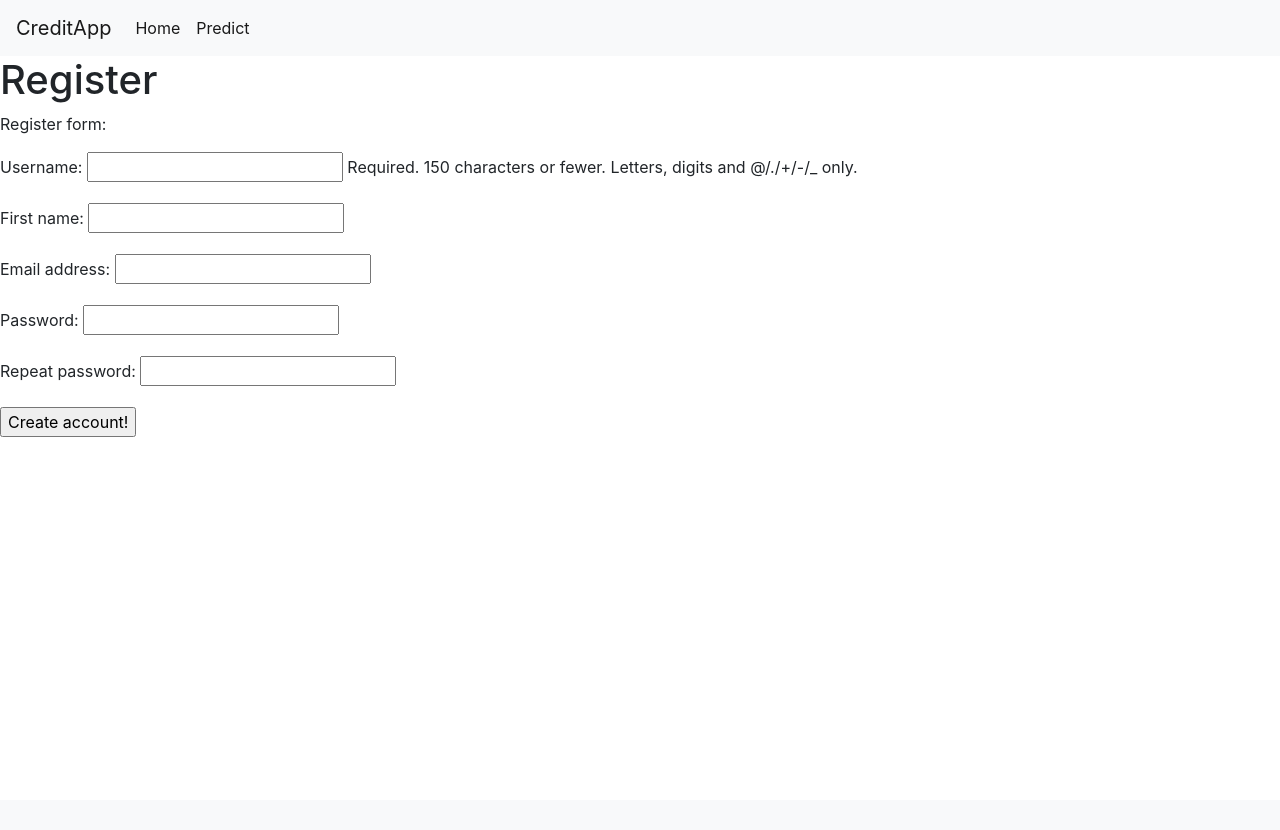
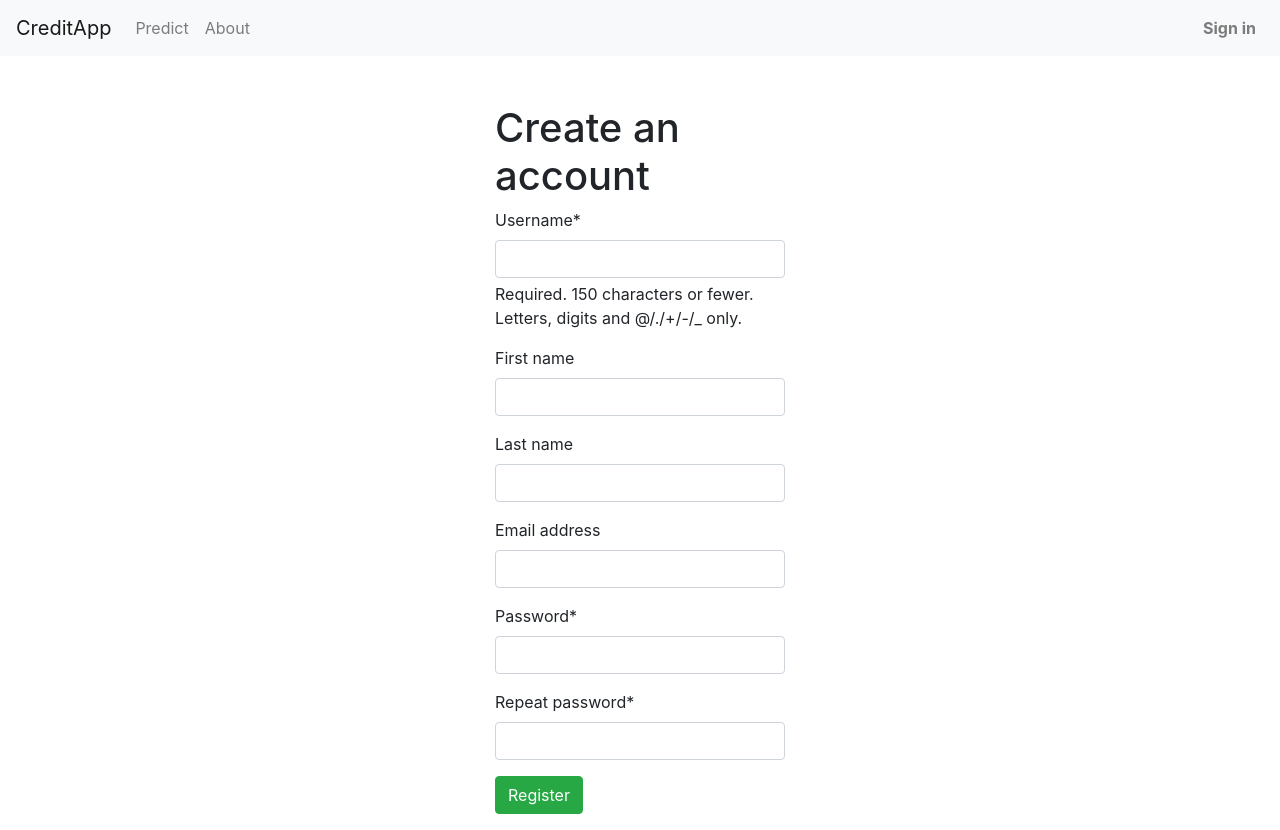
Before and after one commit to infoshareacademy/jpydzr2-syntaxerror-django, a Django app: page /register/ in a window 1280 px wide. Before the commit the page ends 437 px from the top, so only its background shows below. Run offline with Django 3.2, Linux system fonts and the light colour scheme; some libraries are stand-ins or nearby versions.

Commit message:
Add signup/logout modal

```diff
--- a/syntaxerror_project/account/forms.py
+++ b/syntaxerror_project/account/forms.py
@@ -16,7 +16,7 @@ class UserRegistrationForm(forms.ModelForm):
 
     class Meta:
         model = User
-        fields = ('username', 'first_name', 'email')
+        fields = ('username', 'first_name', 'last_name', 'email')
 
     def clean_password2(self):
         cd = self.cleaned_data
--- a/syntaxerror_project/account/urls.py
+++ b/syntaxerror_project/account/urls.py
@@ -5,7 +5,7 @@ from . import views
 app_name = 'account'
 
 urlpatterns = [
-    path('', views.dashboard, name='dashboard'),
+    path('dash/', views.dashboard, name='dashboard'),
     path('', include('django.contrib.auth.urls')),
     path('register/', views.register, name='register'),
     path('edit/', views.edit, name='edit'),
--- a/syntaxerror_project/account/views.py
+++ b/syntaxerror_project/account/views.py
@@ -1,6 +1,6 @@
-from django.contrib import messages
+from django.contrib import messages, auth
 from django.contrib.auth.decorators import login_required
-from django.shortcuts import render
+from django.shortcuts import render, redirect
 from django.http import HttpResponse
 from django.contrib.auth import authenticate, login
 from .forms import LoginForm, UserRegistrationForm, UserEditForm
--- a/syntaxerror_project/credit_app/urls.py
+++ b/syntaxerror_project/credit_app/urls.py
@@ -4,6 +4,6 @@ from . import views
 app_name = 'credit_app'
 
 urlpatterns = [
-    path('calc_predict/', views.predict, name='predict'),
+    path('', views.predict, name='predict'),
     path('predict/', views.predict_chances, name='submit_prediction'),
     ]
--- a/syntaxerror_project/requirements.txt
+++ b/syntaxerror_project/requirements.txt
@@ -1,5 +1,7 @@
 asgiref==3.3.4
+crispy-bootstrap5==0.3.1
 Django==3.2
+django-crispy-forms==1.11.2
 joblib==1.0.1
 lightgbm==3.2.1
 numpy==1.20.2
--- a/syntaxerror_project/templates/accounts/dashboard.html
+++ b/syntaxerror_project/templates/accounts/dashboard.html
@@ -5,8 +5,5 @@
 {% block content %}
   <h1>Dashboard</h1>
 
-
-
-  <p><a href="{% url "accounts:logout" %}">logout</a><p>
   <p><a href="{% url "accounts:edit" %}">edit</a><p>
 {% endblock %}
--- a/syntaxerror_project/templates/accounts/login.html
+++ b/syntaxerror_project/templates/accounts/login.html
@@ -7,7 +7,7 @@
     {% if form.errors %}
     <p>
      Login or password incorrect.
-    Try again or <a href="{% url "accounts:register" %}">registrate here!</a>
+    Try again or <a href="{% url "accounts:register" %}">register here!</a>
     </p>
   {% else %}
 
--- a/syntaxerror_project/templates/accounts/register.html
+++ b/syntaxerror_project/templates/accounts/register.html
@@ -1,13 +1,18 @@
 {% extends "base.html" %}
 
-{% block title %}Register{% endblock %}
+
+
+
+
+{% load crispy_forms_tags %}
 
 {% block content %}
-  <h1>Register</h1>
-  <p>Register form:</p>
-  <form method="post">
-    {{ user_form.as_p }}
-    {% csrf_token %}
-    <p><input type="submit" value="Create account!"></p>
-  </form>
+    <div class="container col-md-3 pt-5">
+        <h1>Create an account</h1>
+        <form method="POST" class="form-group">
+            {% csrf_token %}
+            {{ user_form|crispy }}
+            <button type="submit" class="btn btn-success">Register</button>
+        </form>
+    </div>
 {% endblock %}
--- a/syntaxerror_project/templates/accounts/register_done.html
+++ b/syntaxerror_project/templates/accounts/register_done.html
@@ -3,6 +3,6 @@
 {% block title %}Hello{% endblock %}
 
 {% block content %}
-  <h1>Hello! {{ new_user.first_name }}!</h1>
-  <p>Your account is create! <a href="{% url "accounts:login" %}">Login!</a></p>
+  <h1>Hello {{ new_user.username }}</h1>
+  <p>Your account has been created! <a href="{% url "accounts:login" %}">Please sign in!</a></p>
 {% endblock %}
--- a/syntaxerror_project/templates/base.html
+++ b/syntaxerror_project/templates/base.html
@@ -13,28 +13,84 @@
 
     <title>{% block title %}{% endblock %}</title>
 </head>
+
+{% load crispy_forms_tags %}
+
 <body>
 <div id="header">
     <nav class="navbar navbar-expand-lg navbar-light bg-light">
         <a class="navbar-brand" href="#">CreditApp</a>
-          <button class="navbar-toggler" type="button" data-toggle="collapse" data-target="#navbarNav" aria-controls="navbarNav" aria-expanded="false" aria-label="Toggle navigation">
+        <button class="navbar-toggler" type="button" data-toggle="collapse" data-target="#navbarNav"
+                aria-controls="navbarNav" aria-expanded="false" aria-label="Toggle navigation">
             <span class="navbar-toggler-icon"></span>
         </button>
         <div class="collapse navbar-collapse" id="navbarNav">
             <ul class="navbar-nav">
-              <li class="nav-item active">
-                <a class="nav-link" href="#">Home <span class="sr-only">(current)</span></a>
+                <li class="nav-item">
+                    <a class="nav-link" href={% url "predict:predict" %}>Predict</a>
                 </li>
-              <li class="nav-item active">
-                <a class="nav-link" href="#">Predict <span class="sr-only">(current)</span></a>
+                <li class="nav-item">
+                    <a href="#" class="nav-link">About</a>
+                </li>
+            </ul>
+            <ul class="navbar-nav ml-auto">
+                <li class="nav-item text-white">
+                    {% if request.user.is_authenticated %}
+                        <a class="nav-link text-black font-weight-bold" href={% url "account:logout" %}>Logout</a>
+                    {% else %}
+                        <a class="nav-link text-black font-weight-bold" href="#" data-toggle="modal"
+                           data-target="#loginModal">Sign in</a>
+                    {% endif %}
                 </li>
             </ul>
         </div>
     </nav>
 </div>
 
+
+<!-- The Modal -->
+<div class="modal fade" id="loginModal">
+    <div class="modal-dialog">
+        <div class="modal-content">
+
+            <!-- Modal Header -->
+            <div class="modal-header">
+                <h4 class="modal-title">Sign in</h4>
+                <button type="button" class="close" data-dismiss="modal">&times;</button>
+            </div>
+
+            <!-- Modal body -->
+            <div class="modal-body">
+                <form method="post" action="{% url "account:login" %}">
+                    {% csrf_token %}
+
+                    <div class="form-group">
+                        <label for="id_username">Username</label>
+                        <input type="text" class="form-control" id="id_username" name="username"
+                               placeholder="Enter username" required>
+                    </div>
+
+                    <div class="form-group">
+                        <label for="id_password">Password</label>
+                        <input type="password" class="form-control" id="id_password" name="password"
+                               placeholder="Enter username" required>
+                    </div>
+
+                    <p>Don't have an account? <a href="{% url "account:register" %}">Register here</a></p>
+                    <button type="submit" class="btn btn-success">Login</button>
+                </form>
+            </div>
+
+        </div>
+    </div>
+</div>
+
 {% block content %} {% endblock %}
-    <script src="https://cdnjs.cloudflare.com/ajax/libs/popper.js/1.12.9/umd/popper.min.js" integrity="sha384-ApNbgh9B+Y1QKtv3Rn7W3mgPxhU9K/ScQsAP7hUibX39j7fakFPskvXusvfa0b4Q" crossorigin="anonymous"></script>
-    <script src="https://maxcdn.bootstrapcdn.com/bootstrap/4.0.0/js/bootstrap.min.js" integrity="sha384-JZR6Spejh4U02d8jOt6vLEHfe/JQGiRRSQQxSfFWpi1MquVdAyjUar5+76PVCmYl" crossorigin="anonymous"></script>
+<script src="https://cdnjs.cloudflare.com/ajax/libs/popper.js/1.12.9/umd/popper.min.js"
+        integrity="sha384-ApNbgh9B+Y1QKtv3Rn7W3mgPxhU9K/ScQsAP7hUibX39j7fakFPskvXusvfa0b4Q"
+        crossorigin="anonymous"></script>
+<script src="https://maxcdn.bootstrapcdn.com/bootstrap/4.0.0/js/bootstrap.min.js"
+        integrity="sha384-JZR6Spejh4U02d8jOt6vLEHfe/JQGiRRSQQxSfFWpi1MquVdAyjUar5+76PVCmYl"
+        crossorigin="anonymous"></script>
 </body>
 </html>
```
Also changed, not shown: syntaxerror_project/credit_project/settings.py (+9 -11 lines). Lines whose indentation alone changed are shown as unchanged.
